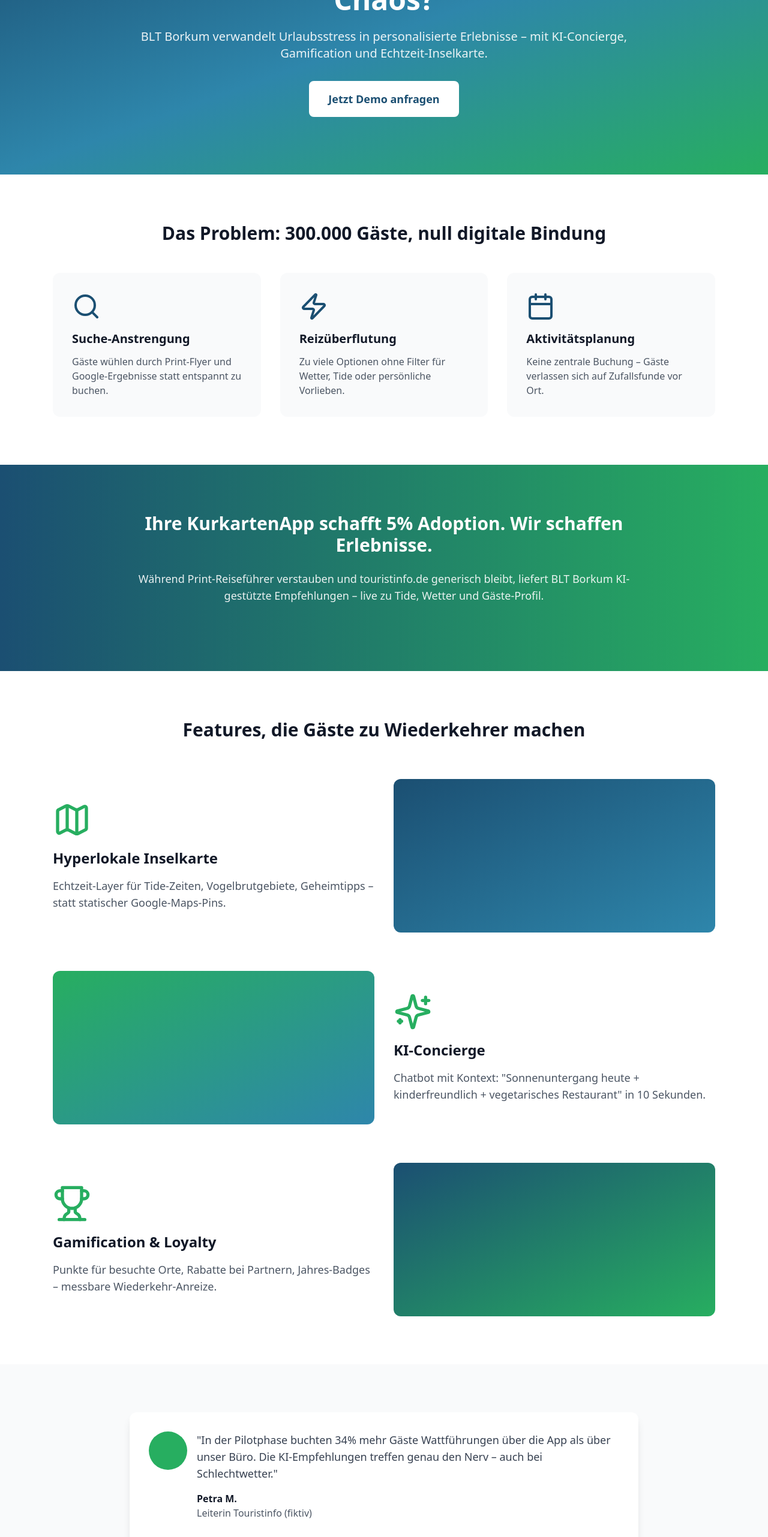
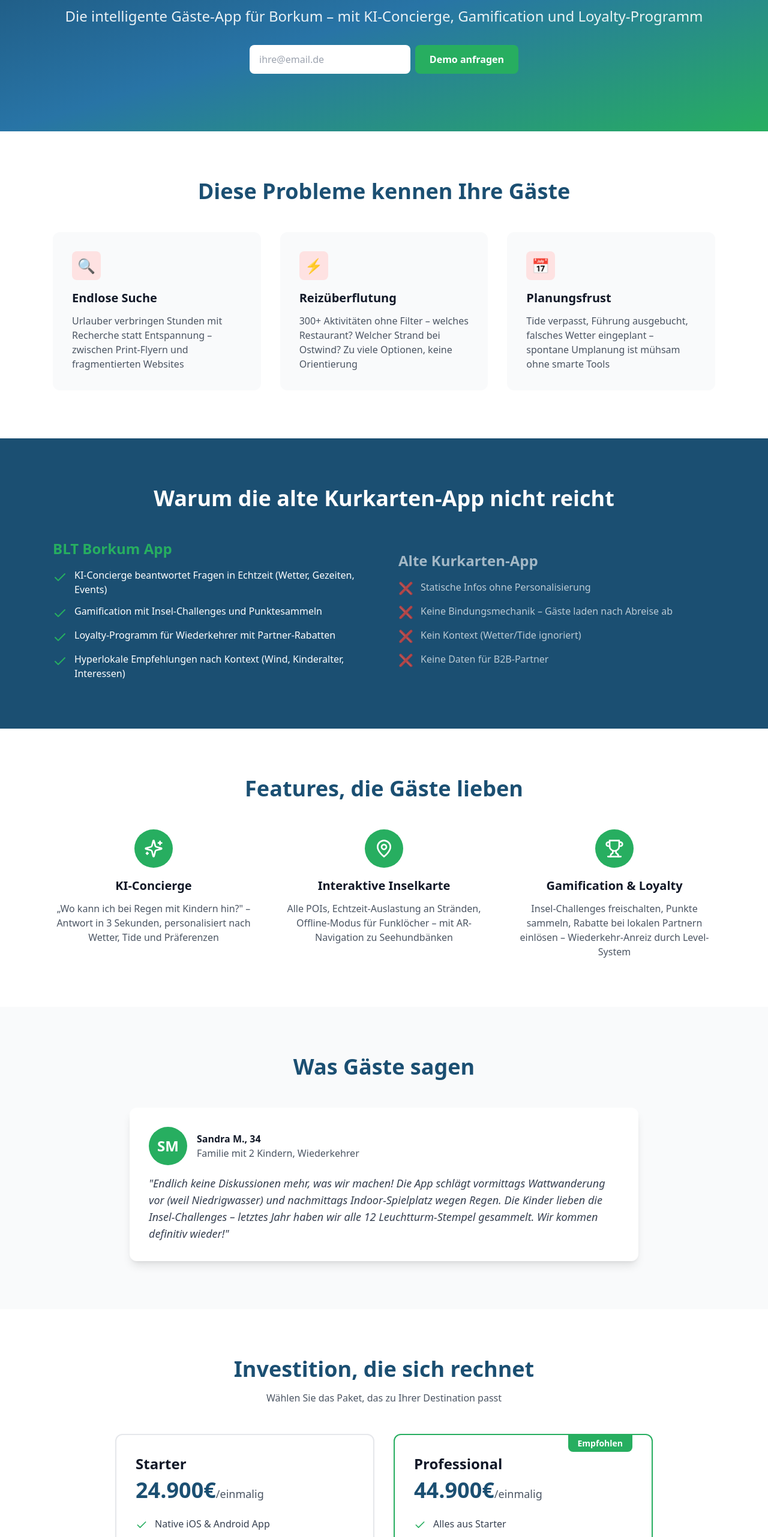
Before and after one commit to tomaschwirkmann-collab/blt-borkum-leuchtfeuer-app-trehl, a Next.js app: page / in a window 1280 px wide. Shown: the part 234-2797 px from the top of the page at 60% size. Built offline with nearby package versions, Linux system fonts and the light colour scheme.

Commit message:
feat: Trehl AI Landing v4 — 2026-04-28T18:25:58.328Z

```diff
--- a/src/app/page.tsx
+++ b/src/app/page.tsx
@@ -1,153 +1,177 @@
 'use client';
 import { useState } from 'react'
-import { Map, Sparkles, Trophy, Search, Calendar, Zap, Mail, Check } from 'lucide-react'
+import { MapPin, Sparkles, Trophy, Mail, Check } from 'lucide-react'
 
 export default function Home() {
   const [email, setEmail] = useState('')
   const [submitted, setSubmitted] = useState(false)
 
+  const handleSubmit = (e: React.FormEvent) => {
+    e.preventDefault()
+    setSubmitted(true)
+    setTimeout(() => setSubmitted(false), 3000)
+  }
+
   return (
     <div className="min-h-screen bg-white">
-      <nav className="border-b border-gray-200 px-6 py-4">
-        <div className="max-w-6xl mx-auto flex items-center justify-between">
+      <header className="border-b border-gray-200 py-4 px-6">
+        <div className="max-w-6xl mx-auto flex justify-between items-center">
           <div className="text-2xl font-bold text-[#1B4F72]">BLT Borkum</div>
-          <a href="#cta" className="text-[#1B4F72] font-medium hover:text-[#27AE60]">Kontakt</a>
+          <a href="#contact" className="text-[#1B4F72] hover:text-[#27AE60] transition">Kontakt</a>
         </div>
-      </nav>
+      </header>
 
       <section className="relative overflow-hidden">
-        <div className="absolute inset-0 bg-gradient-to-br from-[#1B4F72] via-[#2E86AB] to-[#27AE60]"></div>
-        <div className="relative max-w-4xl mx-auto px-6 py-24 text-center text-white">
-          <h1 className="text-5xl font-bold mb-6">Ihre Gäste verlieren sich im Insel-Chaos?</h1>
-          <p className="text-xl mb-8 opacity-90">BLT Borkum verwandelt Urlaubsstress in personalisierte Erlebnisse – mit KI-Concierge, Gamification und Echtzeit-Inselkarte.</p>
-          <a href="#cta" className="inline-block bg-white text-[#1B4F72] px-8 py-4 rounded-lg font-bold text-lg hover:bg-gray-100">Jetzt Demo anfragen</a>
+        <div className="absolute inset-0 bg-gradient-to-br from-[#1B4F72] via-[#2874A6] to-[#27AE60]"></div>
+        <div className="relative max-w-6xl mx-auto px-6 py-24 text-center text-white">
+          <h1 className="text-5xl md:text-6xl font-bold mb-6">Schluss mit Suchstress im Urlaub</h1>
+          <p className="text-xl md:text-2xl mb-8 opacity-90">Die intelligente Gäste-App für Borkum – mit KI-Concierge, Gamification und Loyalty-Programm</p>
+          <form onSubmit={handleSubmit} className="max-w-md mx-auto flex gap-2">
+            <input type="email" value={email} onChange={(e) => setEmail(e.target.value)} placeholder="ihre@email.de" required className="flex-1 px-4 py-3 rounded-lg text-gray-900" />
+            <button type="submit" className="bg-[#27AE60] hover:bg-[#229954] text-white px-6 py-3 rounded-lg font-semibold transition">{submitted ? 'Gesendet!' : 'Demo anfragen'}</button>
+          </form>
         </div>
       </section>
 
       <section className="max-w-6xl mx-auto px-6 py-20">
-        <h2 className="text-3xl font-bold text-center mb-12 text-gray-900">Das Problem: 300.000 Gäste, null digitale Bindung</h2>
+        <h2 className="text-3xl md:text-4xl font-bold text-center mb-12 text-[#1B4F72]">Diese Probleme kennen Ihre Gäste</h2>
         <div className="grid md:grid-cols-3 gap-8">
           <div className="bg-gray-50 p-8 rounded-xl">
-            <Search className="w-12 h-12 text-[#1B4F72] mb-4" />
-            <h3 className="text-xl font-bold mb-3 text-gray-900">Suche-Anstrengung</h3>
-            <p className="text-gray-600">Gäste wühlen durch Print-Flyer und Google-Ergebnisse statt entspannt zu buchen.</p>
+            <div className="w-12 h-12 bg-red-100 rounded-lg flex items-center justify-center mb-4">
+              <span className="text-2xl">🔍</span>
+            </div>
+            <h3 className="text-xl font-bold mb-3 text-gray-900">Endlose Suche</h3>
+            <p className="text-gray-600">Urlauber verbringen Stunden mit Recherche statt Entspannung – zwischen Print-Flyern und fragmentierten Websites</p>
           </div>
           <div className="bg-gray-50 p-8 rounded-xl">
-            <Zap className="w-12 h-12 text-[#1B4F72] mb-4" />
+            <div className="w-12 h-12 bg-red-100 rounded-lg flex items-center justify-center mb-4">
+              <span className="text-2xl">⚡</span>
+            </div>
             <h3 className="text-xl font-bold mb-3 text-gray-900">Reizüberflutung</h3>
-            <p className="text-gray-600">Zu viele Optionen ohne Filter für Wetter, Tide oder persönliche Vorlieben.</p>
+            <p className="text-gray-600">300+ Aktivitäten ohne Filter – welches Restaurant? Welcher Strand bei Ostwind? Zu viele Optionen, keine Orientierung</p>
           </div>
           <div className="bg-gray-50 p-8 rounded-xl">
-            <Calendar className="w-12 h-12 text-[#1B4F72] mb-4" />
-            <h3 className="text-xl font-bold mb-3 text-gray-900">Aktivitätsplanung</h3>
-            <p className="text-gray-600">Keine zentrale Buchung – Gäste verlassen sich auf Zufallsfunde vor Ort.</p>
+            <div className="w-12 h-12 bg-red-100 rounded-lg flex items-center justify-center mb-4">
+              <span className="text-2xl">📅</span>
+            </div>
+            <h3 className="text-xl font-bold mb-3 text-gray-900">Planungsfrust</h3>
+            <p className="text-gray-600">Tide verpasst, Führung ausgebucht, falsches Wetter eingeplant – spontane Umplanung ist mühsam ohne smarte Tools</p>
           </div>
         </div>
       </section>
 
-      <section className="bg-gradient-to-r from-[#1B4F72] to-[#27AE60] py-20">
-        <div className="max-w-4xl mx-auto px-6 text-center text-white">
-          <h2 className="text-3xl font-bold mb-6">Ihre KurkartenApp schafft 5% Adoption. Wir schaffen Erlebnisse.</h2>
-          <p className="text-lg opacity-90 mb-8">Während Print-Reiseführer verstauben und touristinfo.de generisch bleibt, liefert BLT Borkum KI-gestützte Empfehlungen – live zu Tide, Wetter und Gäste-Profil.</p>
+      <section className="bg-[#1B4F72] text-white py-20">
+        <div className="max-w-6xl mx-auto px-6">
+          <h2 className="text-3xl md:text-4xl font-bold text-center mb-12">Warum die alte Kurkarten-App nicht reicht</h2>
+          <div className="grid md:grid-cols-2 gap-12 items-center">
+            <div>
+              <h3 className="text-2xl font-bold mb-4 text-[#27AE60]">BLT Borkum App</h3>
+              <ul className="space-y-3">
+                <li className="flex items-start gap-3"><Check className="w-6 h-6 text-[#27AE60] flex-shrink-0 mt-1" /><span>KI-Concierge beantwortet Fragen in Echtzeit (Wetter, Gezeiten, Events)</span></li>
+                <li className="flex items-start gap-3"><Check className="w-6 h-6 text-[#27AE60] flex-shrink-0 mt-1" /><span>Gamification mit Insel-Challenges und Punktesammeln</span></li>
+                <li className="flex items-start gap-3"><Check className="w-6 h-6 text-[#27AE60] flex-shrink-0 mt-1" /><span>Loyalty-Programm für Wiederkehrer mit Partner-Rabatten</span></li>
+                <li className="flex items-start gap-3"><Check className="w-6 h-6 text-[#27AE60] flex-shrink-0 mt-1" /><span>Hyperlokale Empfehlungen nach Kontext (Wind, Kinderalter, Interessen)</span></li>
+              </ul>
+            </div>
+            <div>
+              <h3 className="text-2xl font-bold mb-4 opacity-60">Alte Kurkarten-App</h3>
+              <ul className="space-y-3 opacity-70">
+                <li className="flex items-start gap-3"><span className="text-xl">❌</span><span>Statische Infos ohne Personalisierung</span></li>
+                <li className="flex items-start gap-3"><span className="text-xl">❌</span><span>Keine Bindungsmechanik – Gäste laden nach Abreise ab</span></li>
+                <li className="flex items-start gap-3"><span className="text-xl">❌</span><span>Kein Kontext (Wetter/Tide ignoriert)</span></li>
+                <li className="flex items-start gap-3"><span className="text-xl">❌</span><span>Keine Daten für B2B-Partner</span></li>
+              </ul>
+            </div>
+          </div>
         </div>
       </section>
 
       <section className="max-w-6xl mx-auto px-6 py-20">
-        <h2 className="text-3xl font-bold text-center mb-16 text-gray-900">Features, die Gäste zu Wiederkehrer machen</h2>
-        <div className="space-y-16">
-          <div className="flex flex-col md:flex-row items-center gap-8">
-            <div className="md:w-1/2">
-              <Map className="w-16 h-16 text-[#27AE60] mb-4" />
-              <h3 className="text-2xl font-bold mb-4 text-gray-900">Hyperlokale Inselkarte</h3>
-              <p className="text-gray-600 text-lg">Echtzeit-Layer für Tide-Zeiten, Vogelbrutgebiete, Geheimtipps – statt statischer Google-Maps-Pins.</p>
+        <h2 className="text-3xl md:text-4xl font-bold text-center mb-12 text-[#1B4F72]">Features, die Gäste lieben</h2>
+        <div className="grid md:grid-cols-3 gap-12">
+          <div className="text-center">
+            <div className="w-16 h-16 bg-[#27AE60] rounded-full flex items-center justify-center mx-auto mb-4">
+              <Sparkles className="w-8 h-8 text-white" />
             </div>
-            <div className="md:w-1/2 h-64 bg-gradient-to-br from-[#1B4F72] to-[#2E86AB] rounded-xl"></div>
+            <h3 className="text-xl font-bold mb-3 text-gray-900">KI-Concierge</h3>
+            <p className="text-gray-600">„Wo kann ich bei Regen mit Kindern hin?" – Antwort in 3 Sekunden, personalisiert nach Wetter, Tide und Präferenzen</p>
           </div>
-          <div className="flex flex-col md:flex-row-reverse items-center gap-8">
-            <div className="md:w-1/2">
-              <Sparkles className="w-16 h-16 text-[#27AE60] mb-4" />
-              <h3 className="text-2xl font-bold mb-4 text-gray-900">KI-Concierge</h3>
-              <p className="text-gray-600 text-lg">Chatbot mit Kontext: "Sonnenuntergang heute + kinderfreundlich + vegetarisches Restaurant" in 10 Sekunden.</p>
+          <div className="text-center">
+            <div className="w-16 h-16 bg-[#27AE60] rounded-full flex items-center justify-center mx-auto mb-4">
+              <MapPin className="w-8 h-8 text-white" />
             </div>
-            <div className="md:w-1/2 h-64 bg-gradient-to-br from-[#27AE60] to-[#2E86AB] rounded-xl"></div>
+            <h3 className="text-xl font-bold mb-3 text-gray-900">Interaktive Inselkarte</h3>
+            <p className="text-gray-600">Alle POIs, Echtzeit-Auslastung an Stränden, Offline-Modus für Funklöcher – mit AR-Navigation zu Seehundbänken</p>
           </div>
-          <div className="flex flex-col md:flex-row items-center gap-8">
-            <div className="md:w-1/2">
-              <Trophy className="w-16 h-16 text-[#27AE60] mb-4" />
-              <h3 className="text-2xl font-bold mb-4 text-gray-900">Gamification & Loyalty</h3>
-              <p className="text-gray-600 text-lg">Punkte für besuchte Orte, Rabatte bei Partnern, Jahres-Badges – messbare Wiederkehr-Anreize.</p>
+          <div className="text-center">
+            <div className="w-16 h-16 bg-[#27AE60] rounded-full flex items-center justify-center mx-auto mb-4">
+              <Trophy className="w-8 h-8 text-white" />
             </div>
-            <div className="md:w-1/2 h-64 bg-gradient-to-br from-[#1B4F72] to-[#27AE60] rounded-xl"></div>
+            <h3 className="text-xl font-bold mb-3 text-gray-900">Gamification & Loyalty</h3>
+            <p className="text-gray-600">Insel-Challenges freischalten, Punkte sammeln, Rabatte bei lokalen Partnern einlösen – Wiederkehr-Anreiz durch Level-System</p>
           </div>
         </div>
       </section>
 
       <section className="bg-gray-50 py-20">
         <div className="max-w-4xl mx-auto px-6">
+          <h2 className="text-3xl md:text-4xl font-bold text-center mb-12 text-[#1B4F72]">Was Gäste sagen</h2>
           <div className="bg-white p-8 rounded-xl shadow-lg">
-            <div className="flex items-start gap-4 mb-4">
-              <div className="w-16 h-16 bg-[#27AE60] rounded-full flex-shrink-0"></div>
+            <div className="flex items-center gap-4 mb-4">
+              <div className="w-16 h-16 bg-[#27AE60] rounded-full flex items-center justify-center text-white text-2xl font-bold">SM</div>
               <div>
-                <p className="text-gray-700 text-lg mb-4">"In der Pilotphase buchten 34% mehr Gäste Wattführungen über die App als über unser Büro. Die KI-Empfehlungen treffen genau den Nerv – auch bei Schlechtwetter."</p>
-                <div className="font-bold text-gray-900">Petra M.</div>
-                <div className="text-gray-600">Leiterin Touristinfo (fiktiv)</div>
+                <div className="font-bold text-gray-900">Sandra M., 34</div>
+                <div className="text-gray-600">Familie mit 2 Kindern, Wiederkehrer</div>
               </div>
             </div>
+            <p className="text-gray-700 text-lg italic">"Endlich keine Diskussionen mehr, was wir machen! Die App schlägt vormittags Wattwanderung vor (weil Niedrigwasser) und nachmittags Indoor-Spielplatz wegen Regen. Die Kinder lieben die Insel-Challenges – letztes Jahr haben wir alle 12 Leuchtturm-Stempel gesammelt. Wir kommen definitiv wieder!"</p>
           </div>
         </div>
       </section>
 
       <section className="max-w-6xl mx-auto px-6 py-20">
-        <h2 className="text-3xl font-bold text-center mb-12 text-gray-900">Investition mit messbarem ROI</h2>
+        <h2 className="text-3xl md:text-4xl font-bold text-center mb-4 text-[#1B4F72]">Investition, die sich rechnet</h2>
+        <p className="text-center text-gray-600 mb-12 max-w-2xl mx-auto">Wählen Sie das Paket, das zu Ihrer Destination passt</p>
         <div className="grid md:grid-cols-2 gap-8 max-w-4xl mx-auto">
           <div className="border-2 border-gray-200 rounded-xl p-8">
             <h3 className="text-2xl font-bold mb-2 text-gray-900">Starter</h3>
-            <div className="text-4xl font-bold mb-4 text-[#1B4F72]">18.500€</div>
-            <p className="text-gray-600 mb-6">Einmalig + 490€/Monat Hosting</p>
+            <div className="text-4xl font-bold mb-6 text-[#1B4F72]">24.900€<span className="text-lg font-normal text-gray-600">/einmalig</span></div>
             <ul className="space-y-3 mb-8">
-              <li className="flex items-start gap-2"><Check className="w-5 h-5 text-[#27AE60] mt-1 flex-shrink-0" /><span className="text-gray-700">Native iOS + Android App</span></li>
-              <li className="flex items-start gap-2"><Check className="w-5 h-5 text-[#27AE60] mt-1 flex-shrink-0" /><span className="text-gray-700">Basis-KI-Concierge (OpenAI)</span></li>
-              <li className="flex items-start gap-2"><Check className="w-5 h-5 text-[#27AE60] mt-1 flex-shrink-0" /><span className="text-gray-700">Inselkarte mit 3 Live-Layern</span></li>
-              <li className="flex items-start gap-2"><Check className="w-5 h-5 text-[#27AE60] mt-1 flex-shrink-0" /><span className="text-gray-700">Basic Gamification</span></li>
+              <li className="flex items-start gap-3"><Check className="w-5 h-5 text-[#27AE60] flex-shrink-0 mt-1" /><span className="text-gray-700">Native iOS & Android App</span></li>
+              <li className="flex items-start gap-3"><Check className="w-5 h-5 text-[#27AE60] flex-shrink-0 mt-1" /><span className="text-gray-700">KI-Concierge Basismodell</span></li>
+              <li className="flex items-start gap-3"><Check className="w-5 h-5 text-[#27AE60] flex-shrink-0 mt-1" /><span className="text-gray-700">Interaktive Karte + 50 POIs</span></li>
+              <li className="flex items-start gap-3"><Check className="w-5 h-5 text-[#27AE60] flex-shrink-0 mt-1" /><span className="text-gray-700">Basis-Gamification</span></li>
             </ul>
-            <a href="#cta" className="block text-center bg-gray-900 text-white py-3 rounded-lg font-bold hover:bg-gray-800">Angebot anfordern</a>
+            <button className="w-full bg-gray-200 hover:bg-gray-300 text-gray-900 py-3 rounded-lg font-semibold transition">Angebot anfordern</button>
           </div>
           <div className="border-2 border-[#27AE60] rounded-xl p-8 relative">
-            <div className="absolute top-0 right-6 bg-[#27AE60] text-white px-4 py-1 rounded-b-lg text-sm font-bold">Empfohlen</div>
-            <h3 className="text-2xl font-bold mb-2 text-gray-900">Pro</h3>
-            <div className="text-4xl font-bold mb-4 text-[#1B4F72]">32.900€</div>
-            <p className="text-gray-600 mb-6">Einmalig + 890€/Monat</p>
+            <div className="absolute top-0 right-8 bg-[#27AE60] text-white px-4 py-1 rounded-b-lg text-sm font-semibold">Empfohlen</div>
+            <h3 className="text-2xl font-bold mb-2 text-gray-900">Professional</h3>
+            <div className="text-4xl font-bold mb-6 text-[#1B4F72]">44.900€<span className="text-lg font-normal text-gray-600">/einmalig</span></div>
             <ul className="space-y-3 mb-8">
-              <li className="flex items-start gap-2"><Check className="w-5 h-5 text-[#27AE60] mt-1 flex-shrink-0" /><span className="text-gray-700">Alles aus Starter</span></li>
-              <li className="flex items-start gap-2"><Check className="w-5 h-5 text-[#27AE60] mt-1 flex-shrink-0" /><span className="text-gray-700">Custom AI-Training (Insider-Wissen)</span></li>
-              <li className="flex items-start gap-2"><Check className="w-5 h-5 text-[#27AE60] mt-1 flex-shrink-0" /><span className="text-gray-700">Partner-Portal für Hoteliers</span></li>
-              <li className="flex items-start gap-2"><Check className="w-5 h-5 text-[#27AE60] mt-1 flex-shrink-0" /><span className="text-gray-700">Analytics-Dashboard (DSGVO)</span></li>
-              <li className="flex items-start gap-2"><Check className="w-5 h-5 text-[#27AE60] mt-1 flex-shrink-0" /><span className="text-gray-700">Loyalty-Integration (Cashback)</span></li>
+              <li className="flex items-start gap-3"><Check className="w-5 h-5 text-[#27AE60] flex-shrink-0 mt-1" /><span className="text-gray-700">Alles aus Starter</span></li>
+              <li className="flex items-start gap-3"><Check className="w-5 h-5 text-[#27AE60] flex-shrink-0 mt-1" /><span className="text-gray-700">KI mit Echtzeit-Kontext (Wetter, Tide)</span></li>
+              <li className="flex items-start gap-3"><Check className="w-5 h-5 text-[#27AE60] flex-shrink-0 mt-1" /><span className="text-gray-700">Loyalty-Programm + Partner-Integration</span></li>
+              <li className="flex items-start gap-3"><Check className="w-5 h-5 text-[#27AE60] flex-shrink-0 mt-1" /><span className="text-gray-700">White-Label Dashboard für BLT</span></li>
+              <li className="flex items-start gap-3"><Check className="w-5 h-5 text-[#27AE60] flex-shrink-0 mt-1" /><span className="text-gray-700">12 Monate Premium-Support</span></li>
             </ul>
-            <a href="#cta" className="block text-center bg-[#27AE60] text-white py-3 rounded-lg font-bold hover:bg-[#229954]">Jetzt starten</a>
+            <button className="w-full bg-[#27AE60] hover:bg-[#229954] text-white py-3 rounded-lg font-semibold transition">Jetzt starten</button>
           </div>
         </div>
+        <p className="text-center text-gray-600 mt-8 text-sm">zzgl. 490€/Monat Hosting & Wartung | DSGVO-konform | Barrierefreiheit nach BITV 2.0</p>
       </section>
 
-      <section id="cta" className="bg-[#1B4F72] py-20">
-        <div className="max-w-xl mx-auto px-6 text-center">
-          <Mail className="w-16 h-16 text-white mx-auto mb-6" />
-          <h2 className="text-3xl font-bold mb-4 text-white">Bereit für messbare Gästebindung?</h2>
-          <p className="text-lg mb-8 text-white opacity-90">Lassen Sie uns in 30 Minuten Ihre Anforderungen besprechen. Unverbindlich.</p>
-          {!submitted ? (
-            <div className="flex gap-3">
-              <input type="email" value={email} onChange={(e) => setEmail(e.target.value)} placeholder="ihre.email@borkum.de" className="flex-1 px-4 py-3 rounded-lg text-gray-900" />
-              <button onClick={() => setSubmitted(true)} className="bg-[#27AE60] text-white px-8 py-3 rounded-lg font-bold hover:bg-[#229954]">Senden</button>
-            </div>
-          ) : (
-            <div className="bg-[#27AE60] text-white px-6 py-4 rounded-lg font-bold">Danke! Wir melden uns innerhalb von 24h.</div>
-          )}
-        </div>
-      </section>
-
-      <footer className="border-t border-gray-200 py-8">
-        <div className="max-w-6xl mx-auto px-6 text-center text-gray-600">
-          <p>Powered by Trehl AI – Intelligent Travel Solutions</p>
+      <footer id="contact" className="bg-[#1B4F72] text-white py-16">
+        <div className="max-w-4xl mx-auto px-6 text-center">
+          <h2 className="text-3xl font-bold mb-4">Bereit für die Zukunft des Inseltourismus?</h2>
+          <p className="text-lg mb-8 opacity-90">Lassen Sie uns besprechen, wie BLT Borkum Ihre Gästezufriedenheit revolutioniert</p>
+          <form onSubmit={handleSubmit} className="max-w-md mx-auto flex gap-2 mb-8">
+            <input type="email" value={email} onChange={(e) => setEmail(e.target.value)} placeholder="ihre@email.de" required className="flex-1 px-4 py-3 rounded-lg text-gray-900" />
+            <button type="submit" className="bg-[#27AE60] hover:bg-[#229954] text-white px-6 py-3 rounded-lg font-semibold transition flex items-center gap-2"><Mail className="w-5 h-5" />{submitted ? 'Versendet' : 'Kontakt'}</button>
+          </form>
+          <div className="border-t border-white border-opacity-20 pt-8 mt-8">
+            <p className="text-sm opacity-75">Powered by Trehl AI – Intelligente Lösungen für digitale Destinationen</p>
+          </div>
         </div>
       </footer>
     </div>
```
